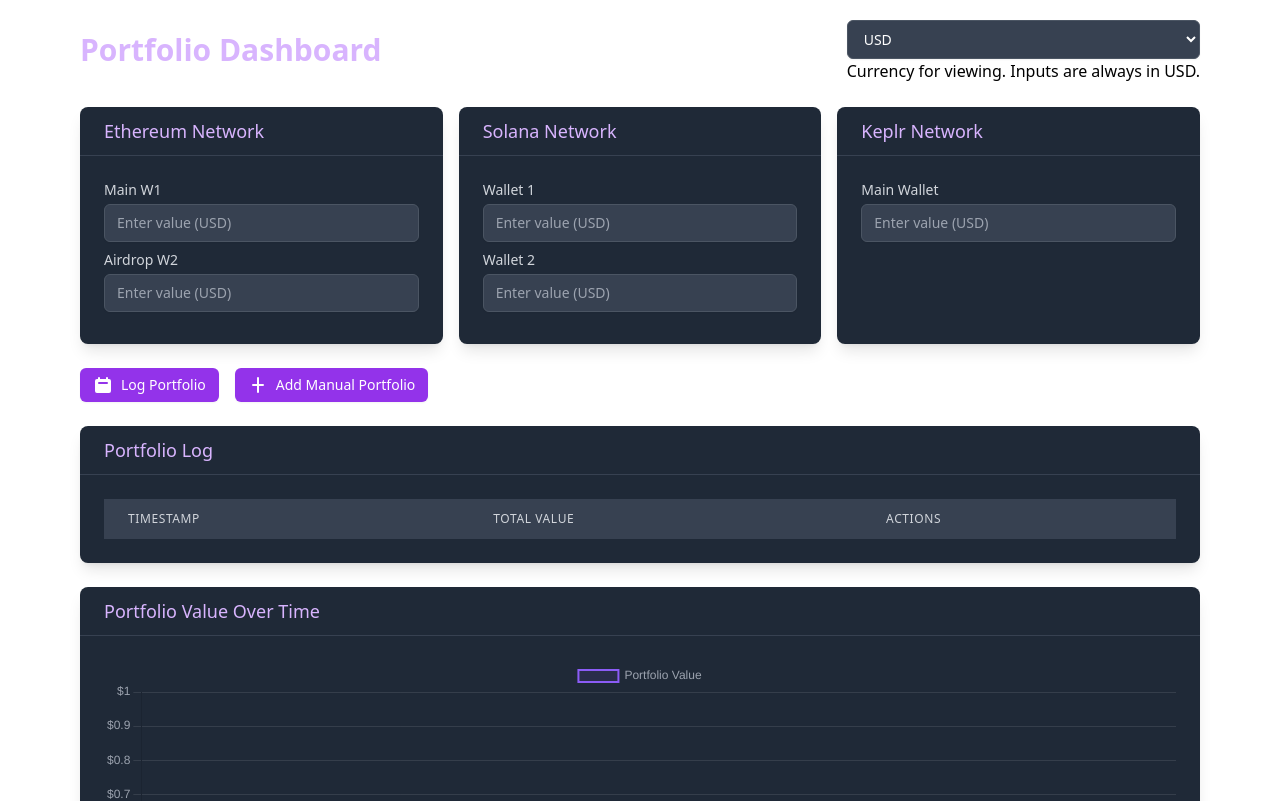
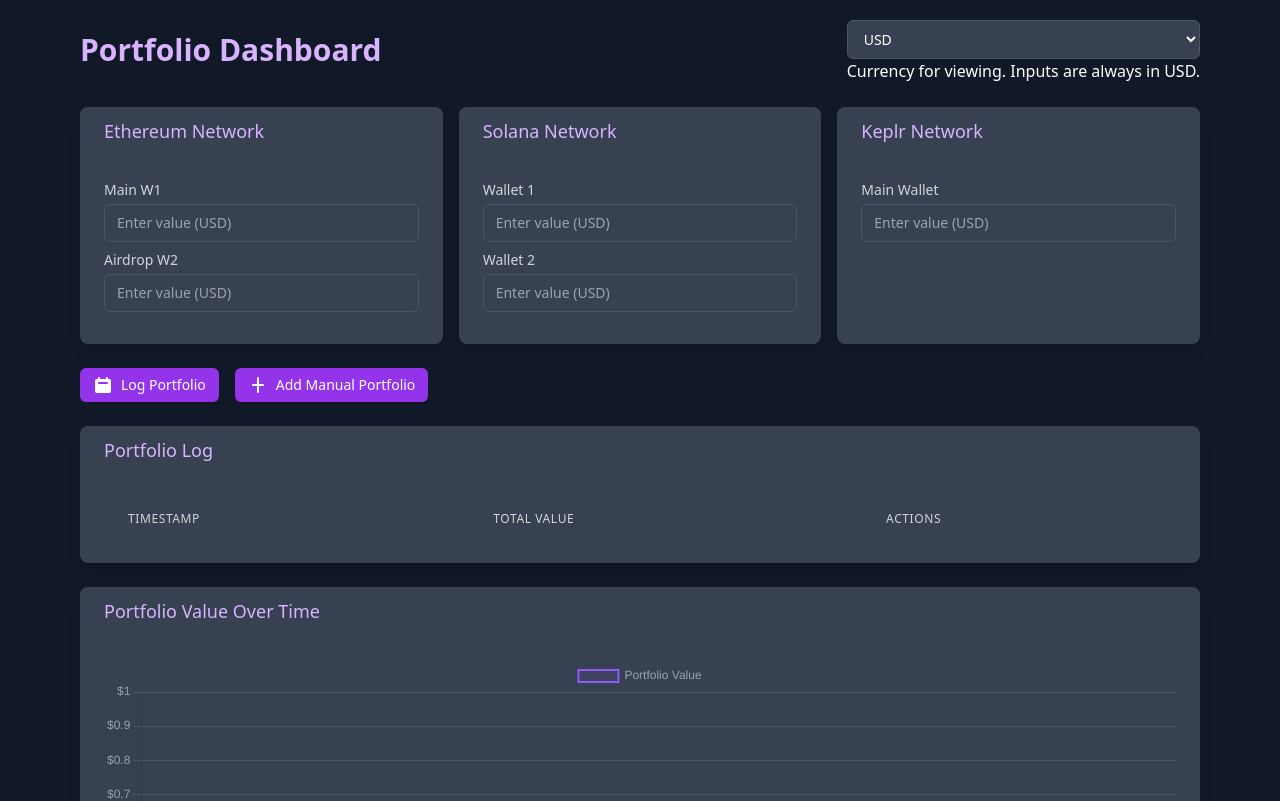
Before and after one commit to SwiftStrike24/Crypto-Portfolio-Dashboard, a React (Create React App) app: page / in a window 1280 px wide. Shown: the top 801 px of the page. Built offline with nearby package versions, Linux system fonts and the light colour scheme.

Commit message:
Added dark background.

```diff
--- a/public/index.html
+++ b/public/index.html
@@ -1,11 +1,11 @@
 <!DOCTYPE html>
-<html lang="en">
+<html lang="en" class="dark">
 <head>
   <meta charset="UTF-8">
   <meta name="viewport" content="width=device-width, initial-scale=1.0">
   <title>Portfolio Dashboard</title>
 </head>
-<body>
+<body class="dark:bg-gray-900 text-white">
   <div id="root"></div>
 </body>
 </html>
--- a/src/components/App.js
+++ b/src/components/App.js
@@ -4,7 +4,7 @@
 
 const App = () => {
   return (
-    <div className="min-h-screen flex flex-col">
+    <div className="min-h-screen flex flex-col dark:bg-gray-900">
       <PortfolioDashboard />
     </div>
   );
--- a/src/components/PortfolioDashboard.js
+++ b/src/components/PortfolioDashboard.js
@@ -14,7 +14,7 @@
 };
 
 const Card = ({ children, className }) => (
-  <div className={`bg-gray-800 shadow-lg rounded-lg ${className} hover-scale animate-fade-in`}>{children}</div>
+  <div className={`bg-gray-800 shadow-lg rounded-lg ${className} hover-scale animate-fade-in dark:bg-gray-700`}>{children}</div>
 );
 
 const CardHeader = ({ children }) => (
@@ -230,7 +230,7 @@
   };
 
   return (
-    <div className="p-4 max-w-6xl mx-auto w-full">
+    <div className="p-4 max-w-6xl mx-auto w-full dark:bg-gray-900 text-white">
       <div className="flex flex-col sm:flex-row justify-between items-center mb-6">
         <h1 className="text-2xl sm:text-3xl font-bold text-purple-300 mb-4 sm:mb-0">Portfolio Dashboard</h1>
         <div className="tooltip">
--- a/tailwind.config.js
+++ b/tailwind.config.js
@@ -1,6 +1,6 @@
 module.exports = {
   purge: ['./src/**/*.{js,jsx,ts,tsx}', './public/index.html'],
-  darkMode: false,
+  darkMode: 'class', // Enable dark mode
   theme: {
     extend: {},
   },
```
